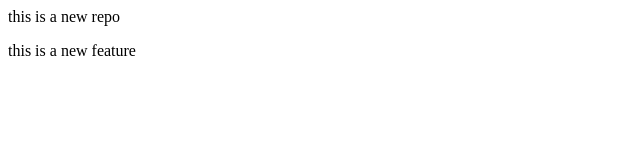
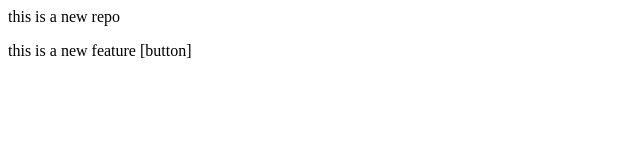
Before and after one commit to ashmitsingh1217/localrepo, a plain HTML site: page index.html in a window 1280 px wide. Shown: the full height of the page, 0-640 px from the left. Drawn offline with Linux system fonts and the light colour scheme.

Commit message:
add button

```diff
--- a/index.html
+++ b/index.html
@@ -1,2 +1,2 @@
 <p>this is a new repo</p>
-<p>this is a new feature</p>
+<p>this is a new feature [button] </button></p>
```
